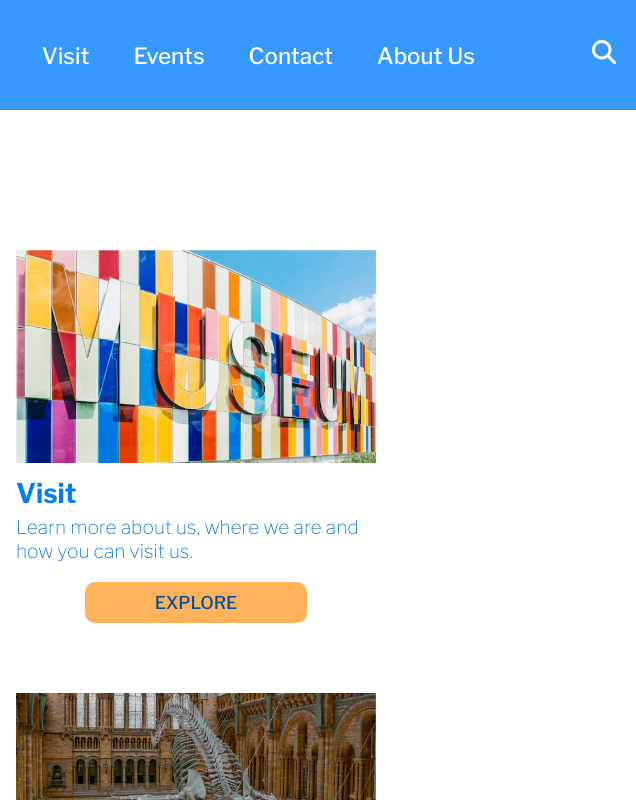
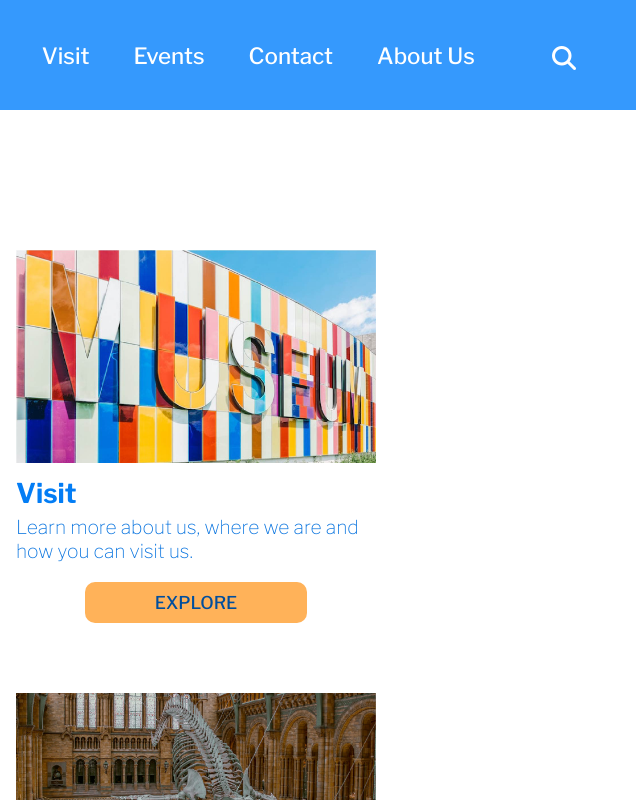
Before and after one commit to haris867/Semester-Project-1, a plain HTML site: page index.html in a window 1280 px wide. Shown: the top 800 px of the page, 644-1280 px from the left. Drawn offline with nearby package versions, Linux system fonts and the light colour scheme.

Commit message:
search button positioning

```diff
--- a/css/styles.css
+++ b/css/styles.css
@@ -838,6 +838,7 @@ footer a {
 
   .fa-search {
     right: 10px;
+    top: 36px;
     font-size: 1.5em;
     padding: 10px;
   }
@@ -876,4 +877,8 @@ footer a {
     margin-left: 100px;
     font-size: 2.4em;
   }
+
+  .fa-search {
+    right: 50px;
+  }
 }
```
